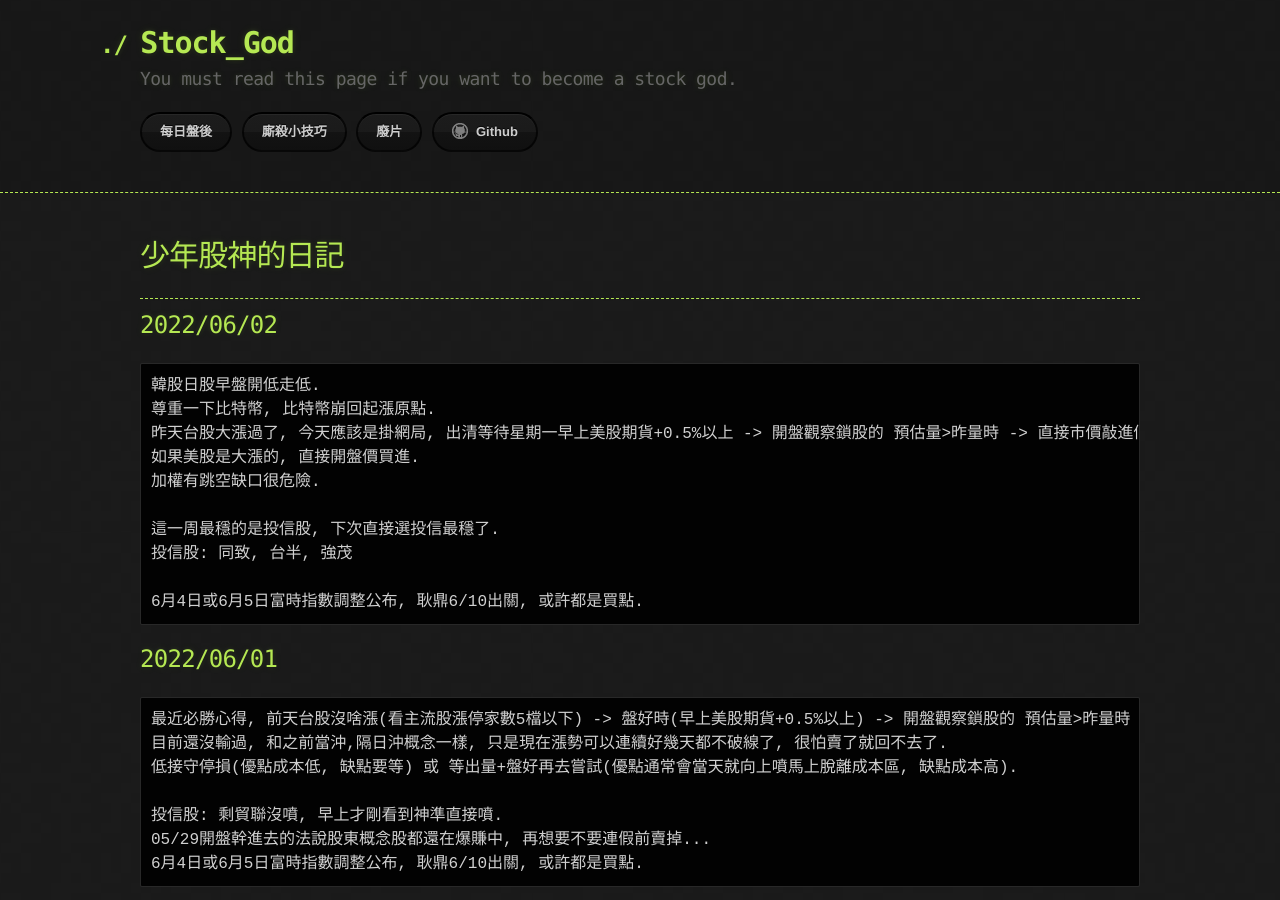
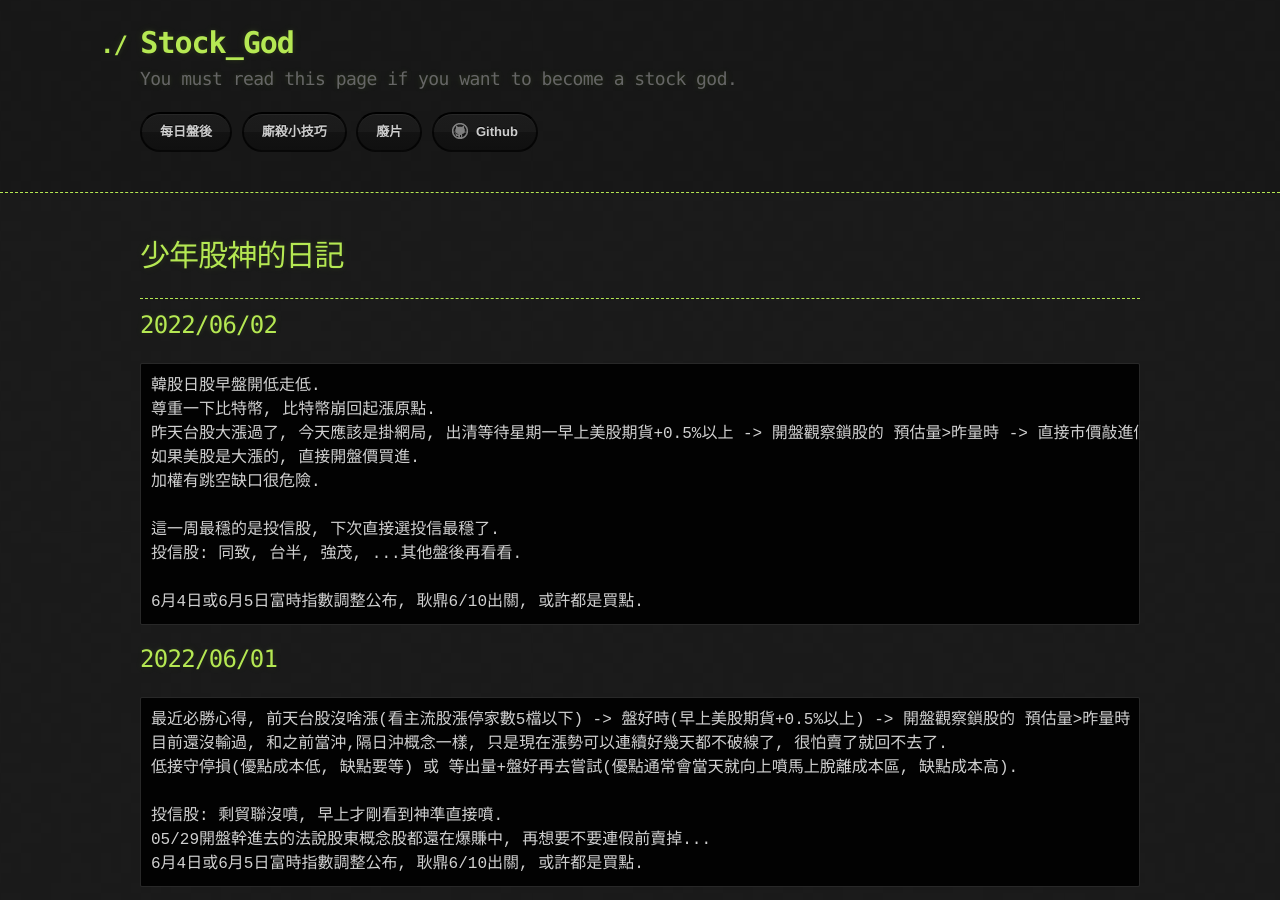
Before and after one commit to lepg5487/Stock_God, a Jekyll site: the page built from index.md, in a window 1280 px wide and 900 px high. Built offline with Jekyll 4.4.1, drawn with Linux system fonts in a browser that asks for light colours; our own code applies the rules of GitHub Pages for plain Markdown files.

Commit message:
Update index.md

````diff
--- a/index.md
+++ b/index.md
@@ -15,7 +15,7 @@ layout: testlayouts
 加權有跳空缺口很危險.
 
 這一周最穩的是投信股, 下次直接選投信最穩了.
-投信股: 同致, 台半, 強茂
+投信股: 同致, 台半, 強茂, ...其他盤後再看看.
 
 6月4日或6月5日富時指數調整公布, 耿鼎6/10出關, 或許都是買點.
 ```
````
